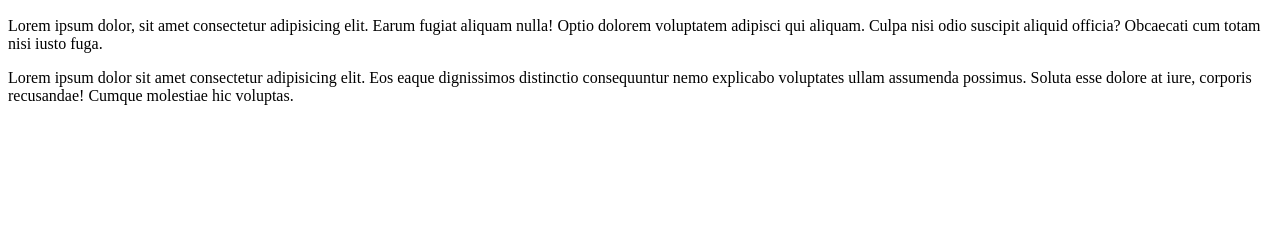
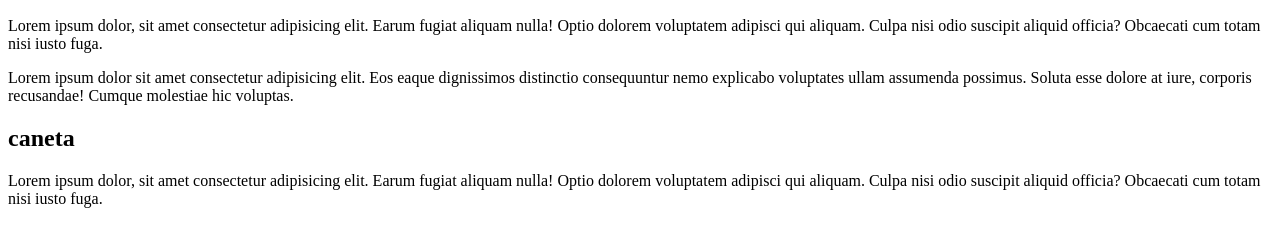
Before and after one commit to DumbesG/teste-2, a plain HTML site: page index.html in a window 1280 px wide. Shown: the part 96-342 px from the top of the page. Drawn offline with Linux system fonts and the light colour scheme.

Commit message:
Update index.html

```diff
--- a/index.html
+++ b/index.html
@@ -15,5 +15,11 @@
      Eos eaque dignissimos distinctio consequuntur nemo explicabo voluptates ullam assumenda possimus.
       Soluta esse dolore at iure, corporis recusandae! Cumque molestiae hic voluptas.
    </p>
+        <h2>caneta</h2>
+       <p>
+       Lorem ipsum dolor, sit amet consectetur adipisicing elit.
+        Earum fugiat aliquam nulla! Optio dolorem voluptatem adipisci qui aliquam.
+         Culpa nisi odio suscipit aliquid officia? Obcaecati cum totam nisi iusto fuga.
+    </p>
     </body>
 </html>
```
